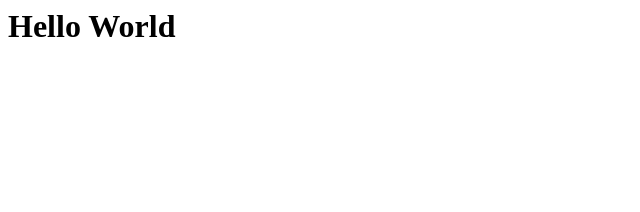
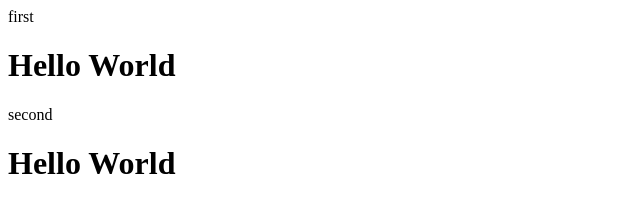
Before and after one commit to ha-seungwon/Mid-Term-Project, a plain HTML site: page index.html in a window 1280 px wide. Shown: the whole page, without its empty margins (0-640 px from the left). Drawn offline with Linux system fonts and the light colour scheme.

Commit message:
second commit

```diff
--- a/index.html
+++ b/index.html
@@ -4,6 +4,9 @@
     </head>
 
     <body>
+        first
+        <h1>Hello World</h1>
+        second
         <h1>Hello World</h1>
     </body>
 </html>
```
